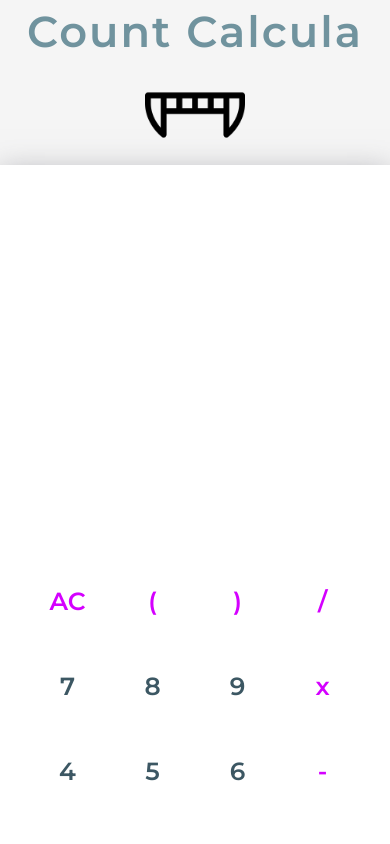
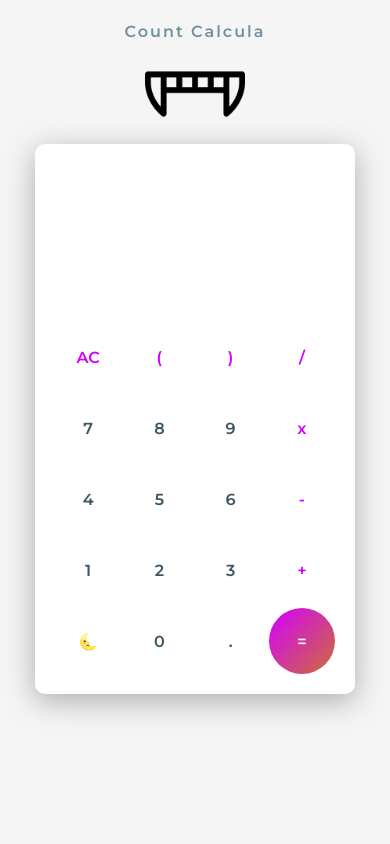
Before and after one commit to isabellukk/calculator, a React (Create React App) app: page / in a window 390 px wide. Shown: the top 844 px of the page. Built offline with nearby package versions, Linux system fonts and the light colour scheme.

Commit message:
deployed app

```diff
--- a/src/App.css
+++ b/src/App.css
@@ -30,6 +30,11 @@
   -webkit-tap-highlight-color: transparent;
 }
 
+a {
+  color: inherit;
+  text-decoration: inherit;
+}
+
 body{
   font-family: "Montserrat", sans-serif;
   font-weight: 400;
@@ -46,13 +51,7 @@ button {
   cursor: pointer;
 }
 
-@media only screen and (max-width: 800px) {
-  body {
-    display: unset;
-    padding-top: 0;
-  }
 
-}
 
 .count {
   display: flex;
@@ -84,3 +83,22 @@ img {
 .cloneNode.innerHTML{
   color: red;
 }
+
+@media only screen and (max-width: 400px) {
+  * {
+    font-size: 1rem;
+  }
+
+}
+
+@media only screen and (max-width: 500px) {
+
+  .calc {
+    max-height: 50vh !important;
+  }
+
+  body {
+    padding-top: 20px;
+  }
+
+}
--- a/src/App.js
+++ b/src/App.js
@@ -6,9 +6,9 @@ import Calculator from './components/calculator/Calculator';
 
 function App() {
   return (
-    <div>
-      <div className="count">Count Calcula</div>
-      <div className="fangs"><img src={fangs} alt="fangs"/></div>
+    <div className="calc">
+      <div className="count"><a href="https://youtu.be/Ur_aDdofl_8">Count Calcula</a></div>
+      <div className="fangs"><img src={fangs} alt=""/></div>
         <Calculator/>
     </div>
   )
--- a/src/components/calculator/btnConfig.js
+++ b/src/components/calculator/btnConfig.js
@@ -1,3 +1,5 @@
+
+
 export const BTN_ACTIONS = {
     ADD: 'ADD',
     THEME: 'THEME',
--- a/src/components/calculator/calculator.css
+++ b/src/components/calculator/calculator.css
@@ -1,7 +1,7 @@
 .calculator {
-    padding: 30px;
-    height: 800px;
-    width: 500px;
+    padding: 20px;
+    height: 700px;
+    width: 400px;
     overflow: hidden;
     border-radius: 20px;
     background-color: var(--calc-bg);
@@ -108,10 +108,143 @@
     transition: width 0.3s ease;
 }
 
-@media only screen and (max-width: 800px) {
-    .calculator {
-        width: 100%;
-        height: 100vh;
-        border-radius: 0;
-    }
+@media only screen and (max-width: 500px) {
+  .count {
+    font-size: 2rem;
+  }
+  .calculator__btns button:active {
+    color: white;
+  }
+  .dark .calculator{
+    box-shadow: rgba(255, 255, 255, 0.62) 0px 7px 29px 0px;
+
+  }
+
+  .calculator__btns button:hover {
+    background-color: rgba(230,165,103,0.15);
+
+  }
+  .calculator__btns button:active {
+    background-color: rgba(255,158,28,0.45);
+
+  }
+
+  .dark .calculator__btns button:hover {
+    background-color: rgba(129,123,129,0.35);
+
+  }
+
+  .dark .calculator__btns button:active {
+    background-color: rgba(129,123,129,0.95);
+
+  }
+
+  .calculator {
+      height: 550px;
+      width: 320px;
+      overflow: hidden;
+      border-radius: 10px;
+      background-color: var(--calc-bg);
+      box-shadow: rgba(100, 100, 111, 0.5) 0px 7px 29px 0px;
+
+      display: flex;
+      flex-direction: column;
+      justify-content: flex-end;
+  }
+
+  .calculator__btns {
+      display: grid;
+      grid-template-columns: repeat(4, 1fr);
+      gap: 5px;
+  }
+
+
+  .dark .calculator{
+    box-shadow: rgba(255, 255, 255, 0.62) 0px 7px 29px 0px;
+
+  }
+
+
+  .calculator__btns button {
+      border: 0;
+      outline: 0;
+      border-radius: 20px;
+      font-size: 1rem;
+      font-weight: 800;
+      background-color: transparent;
+      color: var(--txt-color);
+  }
+
+  .calculator__btns button:active {
+    color: white;
+  }
+
+
+  .calculator__btns button:hover {
+    background-color: rgba(230,165,103,0.15);
+
+  }
+
+  .calculator__btns button:active {
+    background-color: rgba(255,158,28,0.45);
+
+  }
+
+  .dark .calculator__btns button:hover {
+    background-color: rgba(129,123,129,0.35);
+
+  }
+
+  .dark .calculator__btns button:active {
+    background-color: rgba(129,123,129,0.95);
+
+  }
+
+  .calculator__result__exp {
+    letter-spacing: 1px;
+  }
+
+  .calculator__result {
+    font-weight: 400;
+  }
+
+  .calculator__btns button:last-child {
+      border-radius: 50%;
+      color: var(--txt-white);
+      background-image: linear-gradient(312deg, #cd6e36, #d400ff);
+  }
+
+
+  .calculator__btns .btn__op {
+      color: var(--calc-btn-color);
+  }
+
+  .calculator__result {
+      position: relative;
+      margin-bottom: 10px;
+      text-align: right;
+      display: flex;
+      flex-direction: column;
+      align-items: flex-end;
+      justify-content: flex-end;
+  }
+
+  .calculator__result__exp {
+      font-size: 2.5rem;
+      line-height: 1;
+      transform-origin: right bottom;
+      transition: transform 0.3s ease;
+      color: var(--calc-res-color);
+  }
+
+  .calculator__result__exp:last-child {
+      position: absolute;
+      right: 0;
+  }
+
+  .calculator__result__exp span {
+      display: inline-block;
+      overflow: hidden;
+      transition: width 0.3s ease;
+  }
 }
```
Also changed, not shown: src/img/moon.png (added), 1 other file (tests, documents, lock files or other folders).
